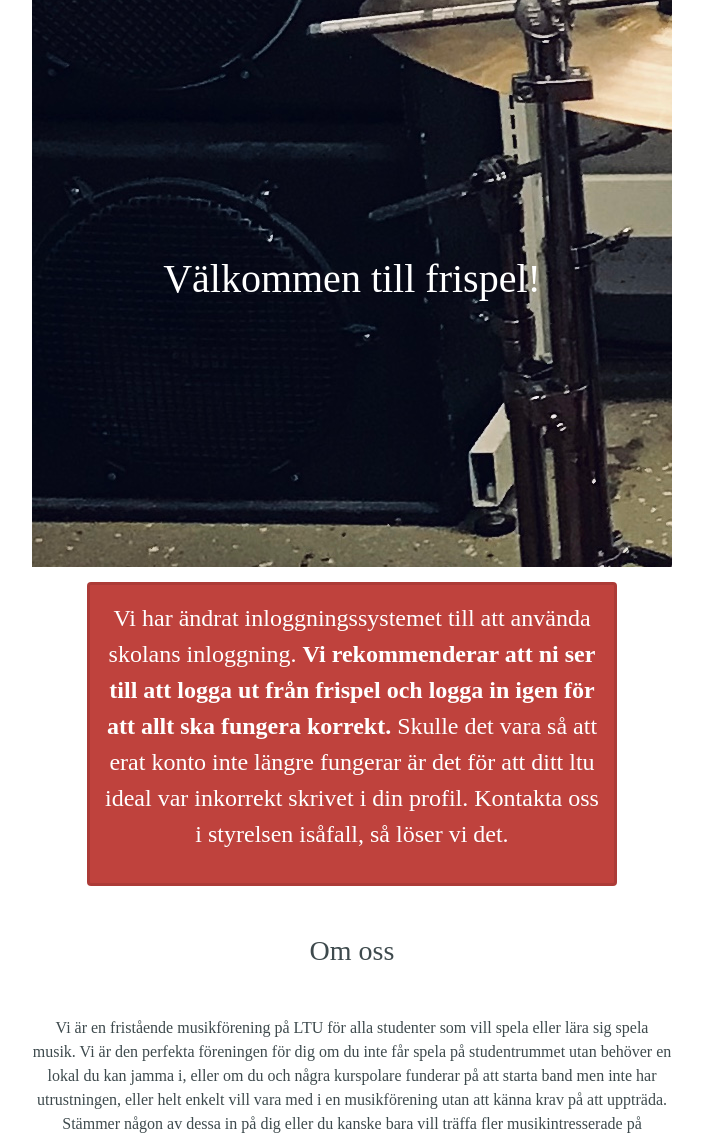
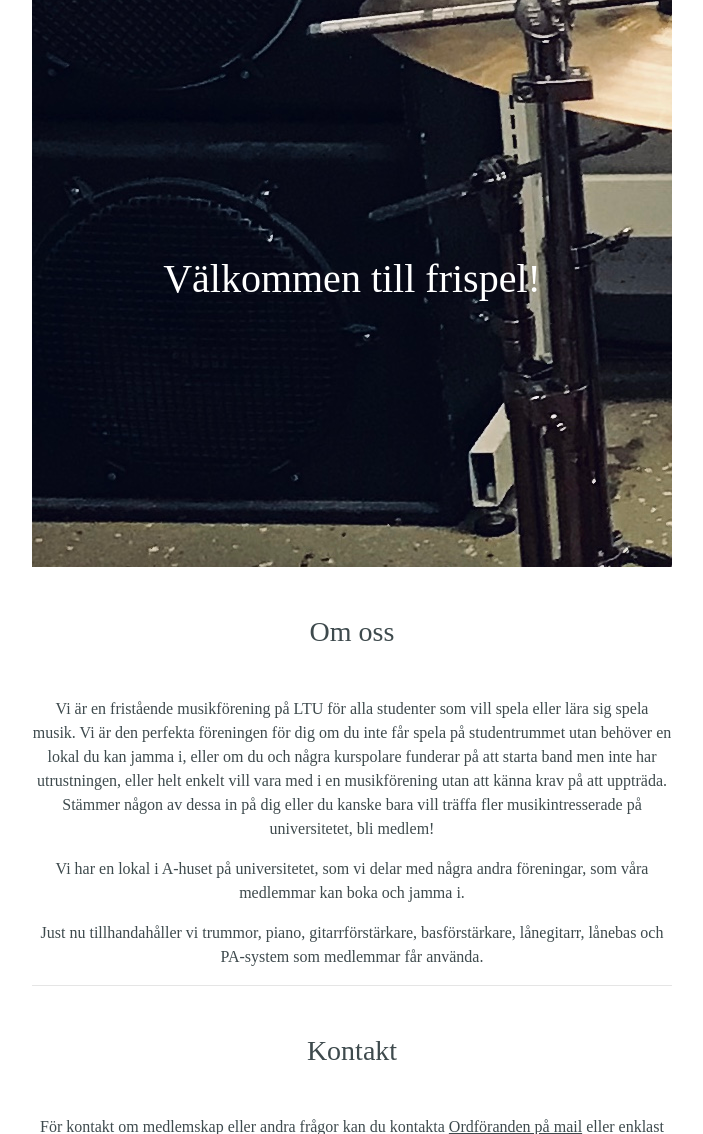
Before and after one commit to JosefUtbult/Frispel, a Django app: page / in a window 1280 px wide. Shown: the part 101-1235 px from the top of the page, without its empty margins (288-991 px from the left). Run offline with Django 3.2, Linux system fonts and the light colour scheme; some libraries are stand-ins or nearby versions; some web fonts are replaced.

Commit message:
Remove old message

```diff
--- a/Content/templates/home.html
+++ b/Content/templates/home.html
@@ -9,9 +9,9 @@
 	</div>
 </div>
 
-<div class="message">
-	<p>{% block message %}{% endblock %}</p>
-</div>
+{% comment %}<div class="message">{% endcomment %}
+	{% comment %}<p>{% block message %}{% endblock %}</p>{% endcomment %}
+{% comment %}</div>{% endcomment %}
 
 <div class="m-5">
 	<h3>{% block hed2 %}{% endblock %}
--- a/Content/templates/home_en.html
+++ b/Content/templates/home_en.html
@@ -27,9 +27,3 @@
 	or write to us on our
 {% endblock %}
 {% block facebook %}Facebook page{% endblock %}
-{% block message %}
-	We have change the login system to use LTUs login page.
-	<strong>We recommend that you make sure to log out and log back in again in order for everything to
-	work correctly.</strong> If you’re account has disappeared it is because of an incorrect LTU ID on your profile.
-	Contact us in the board in that case, and we’ll solve it.
-{% endblock %}
--- a/Content/templates/home_sv.html
+++ b/Content/templates/home_sv.html
@@ -28,9 +28,3 @@
 	att skriva till oss på
 {% endblock %}
 {% block facebook %}Facebook{% endblock %}
-{% block message %}
-	Vi har ändrat inloggningssystemet till att använda skolans inloggning.  <strong>Vi rekommenderar
-	att ni ser till att logga ut från frispel och logga in igen för att allt ska fungera korrekt.</strong>
-	Skulle det vara så att erat konto inte längre fungerar är det för att ditt ltu ideal var inkorrekt
-	skrivet i din profil. Kontakta oss i styrelsen isåfall, så löser vi det.
-{% endblock %}
```
